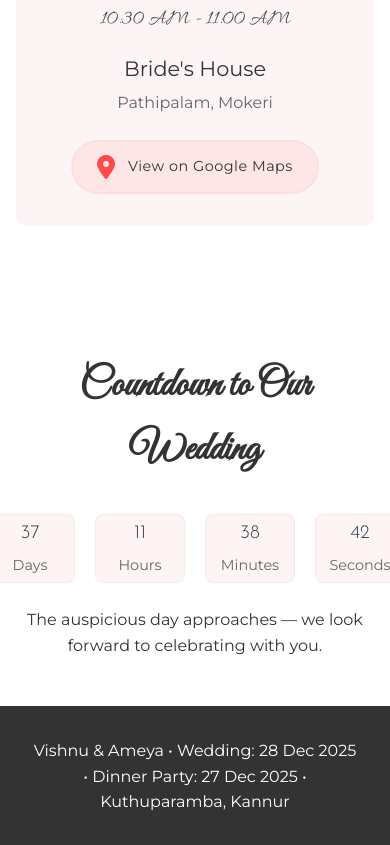
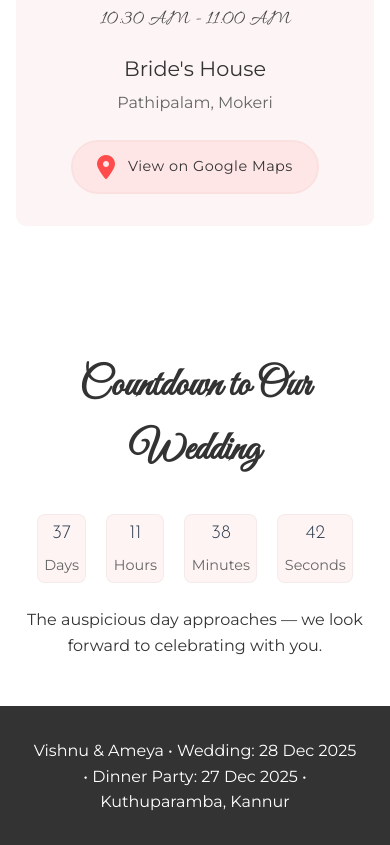
Before and after one commit to together-vishnu-and-ameya/together-vishnu-and-ameya.github.io, a plain HTML site: page index.html in a window 390 px wide. Shown: the part 3026-3871 px from the top of the page. Drawn offline with Linux system fonts and the light colour scheme.

Commit message:
updated padding for countdown

```diff
--- a/styles.css
+++ b/styles.css
@@ -606,11 +606,14 @@ footer {
   .countdown {
     flex-wrap: nowrap;
     -webkit-overflow-scrolling: touch;
-    padding-bottom: 0.5rem;
+    padding: 0 1rem 0.5rem; /* give horizontal padding so items don't touch screen edges */
+    box-sizing: border-box;
   }
 
   .countdown-item {
     padding: 0.3rem 0.4rem;
+    min-width: 44px; /* ensure small min-width on very narrow screens */
+    gap: 0.4rem;
   }
 
   .countdown-value {
```
